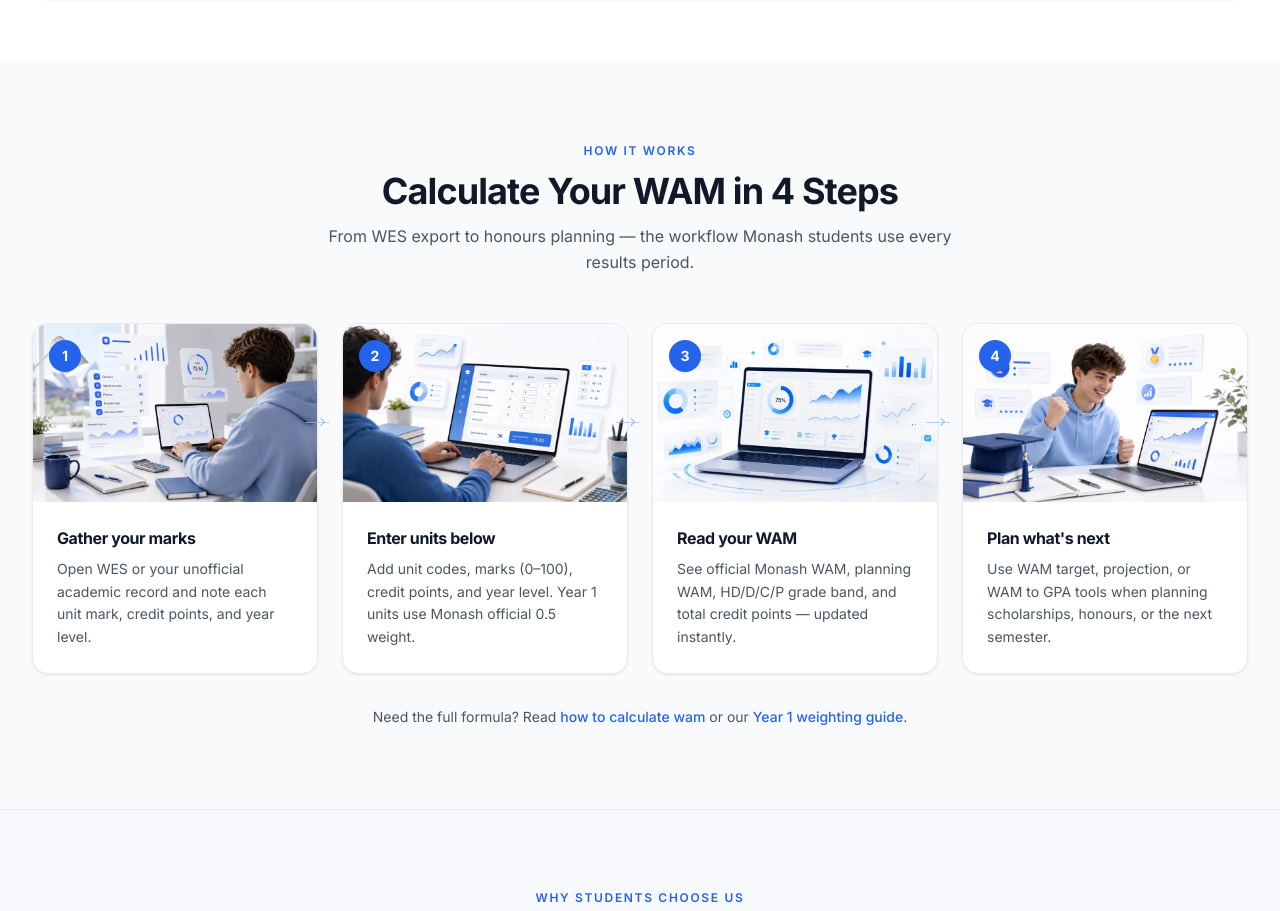
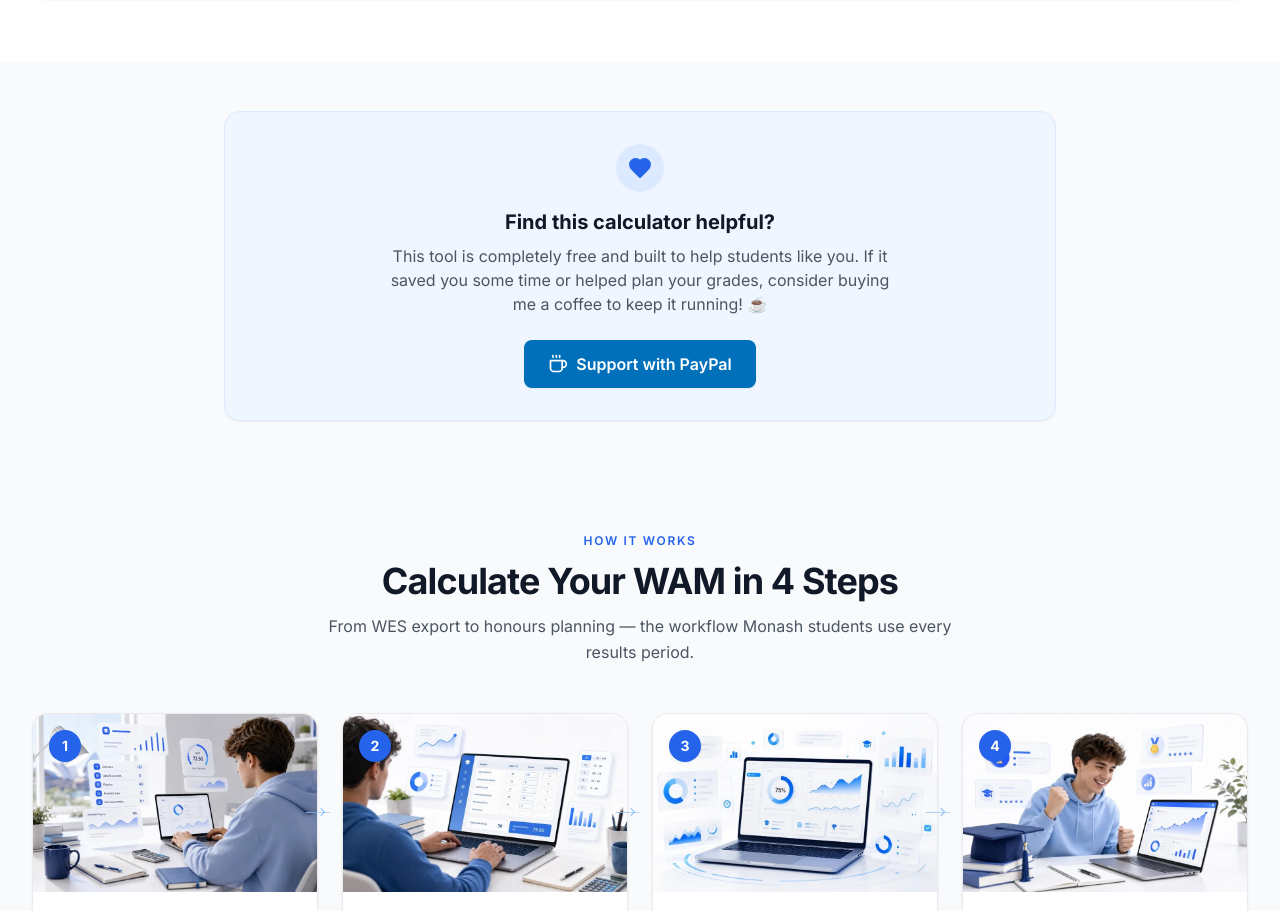
Before and after one commit to asbusiness276-cyber/monash-wam-calculator, a React (Vite) app: page / in a window 1280 px wide. Shown: the part 2184-3095 px from the top of the page. Built offline with nearby package versions, Linux system fonts and the light colour scheme.

Commit message:
feat: add donation banner to home and article pages

```diff
--- a/src/pages/ArticlePost.tsx
+++ b/src/pages/ArticlePost.tsx
@@ -7,6 +7,7 @@
 import ArticleFeaturedImage from '../components/ArticleFeaturedImage';
 import ArticleRelatedTools from '../components/ArticleRelatedTools';
 import ArticleTableOfContents, { ArticleMobileBackToTopButton } from '../components/ArticleTableOfContents';
+import DonationBanner from '../components/DonationBanner';
 import { ARTICLE_AUTHOR } from '../constants/author';
 import { absoluteUrl, INLINE_LINK_CLASS } from '../constants/site';
 import { articles, getArticleBySlug, getArticleImageAlt } from '../data/articles';
@@ -240,6 +241,10 @@
 
             <ArticleFaqs items={article.faqs} />
 
+            <div className="mt-10 mb-6">
+              <DonationBanner />
+            </div>
+
             <ArticleAuthorBio />
 
             <ArticleRelatedTools slug={slug} />
--- a/src/pages/Articles.tsx
+++ b/src/pages/Articles.tsx
@@ -6,6 +6,7 @@
 import { CALCULATOR_COUNT } from '../data/calculatorCatalog';
 import { articles } from '../data/articles';
 import { PAGE_KEYWORD_LINKS } from '../data/pageKeywordLinks';
+import DonationBanner from '../components/DonationBanner';
 
 const [articlesHome, articlesHowTo] = PAGE_KEYWORD_LINKS['/articles'];
 
@@ -120,8 +121,9 @@
           {' '}for all {CALCULATOR_COUNT} tools grouped by WAM, GPA, exams, and merit planning.
         </p>
 
-
-
+        <div className="mt-12">
+          <DonationBanner />
+        </div>
 
       </section>
     </>
--- a/src/pages/Home.tsx
+++ b/src/pages/Home.tsx
@@ -10,6 +10,7 @@
 import HomeTrustRow from '../components/home/HomeTrustRow';
 import HomeGpaPromo from '../components/home/HomeGpaPromo';
 import HomeWamEducation from '../components/home/HomeWamEducation';
+import DonationBanner from '../components/DonationBanner';
 import { HOME_FAQS } from '../data/homeFaqs';
 
 const HOME_OG_IMAGE = '/article-images/featured-calculate-wam.webp';
@@ -31,6 +32,10 @@
       <HomeHero />
       <HomeTrustStrip />
       <HomeCalculatorArea />
+
+      <div className="max-w-4xl mx-auto px-4 sm:px-6 lg:px-8 pb-8">
+        <DonationBanner />
+      </div>
 
       <HomeHowItWorks />
       <HomeWhyUse />
```
